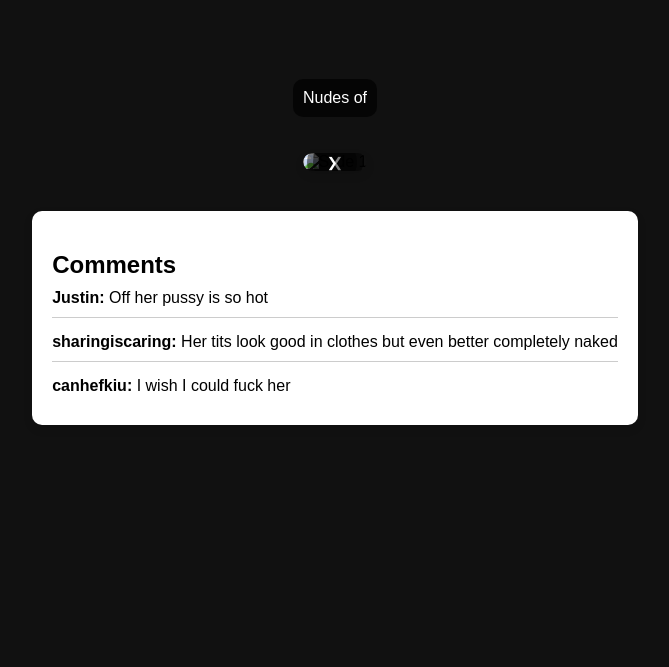
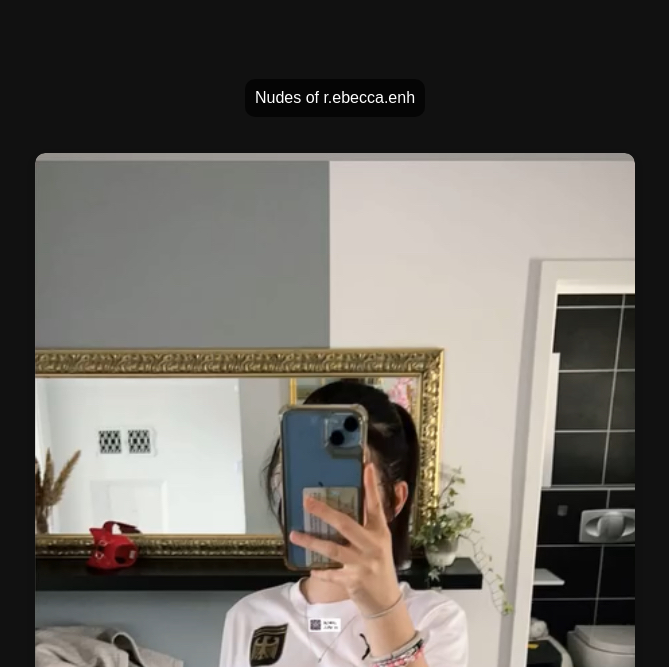
Before and after one commit to yokleaks/r.ebecca.enh, a plain HTML site: page index.html in a window 1280 px wide. Shown: the part 125-792 px from the top of the page, without its empty margins (305-974 px from the left). Drawn offline with Linux system fonts and the light colour scheme.

Commit message:
Update index.html

```diff
--- a/index.html
+++ b/index.html
@@ -181,12 +181,12 @@
 <h1 class="title">Yok Leaks</h1>
 
 
-<p class="caption">Nudes of </p>
+<p class="caption">Nudes of r.ebecca.enh</p>
 
 <div class="slideshow-container">
-    <img src=".jpeg" class="slides active" alt="Slide 1">
-    <img src=".jpeg" class="slides" alt="Slide 2">
-    <img src=".jpeg" class="slides" alt="Slide 3">
+    <img src="IMG_1184.jpeg" class="slides active" alt="Slide 1">
+    <img src="IMG_1185.jpeg" class="slides" alt="Slide 2">
+    <img src="IMG_1186.jpeg" class="slides" alt="Slide 3">
     <img src="image.jpg" class="slides" alt="Slide 4">
     <button class="prev" onclick="changeSlide(-1)">&#10094;</button>
     <button class="next" onclick="changeSlide(1)">&#10095;</button>
```
